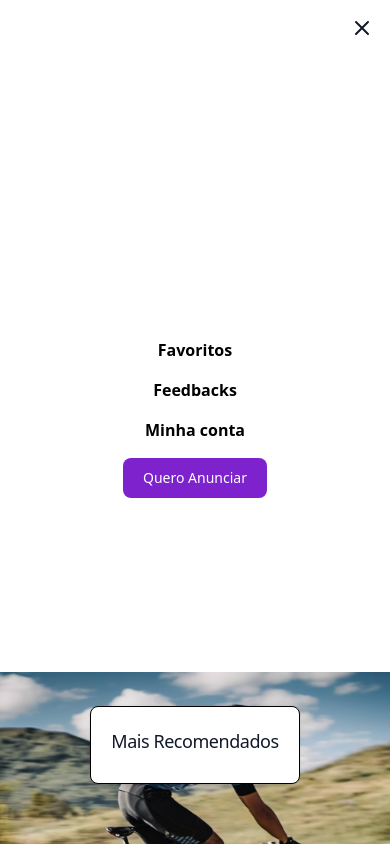
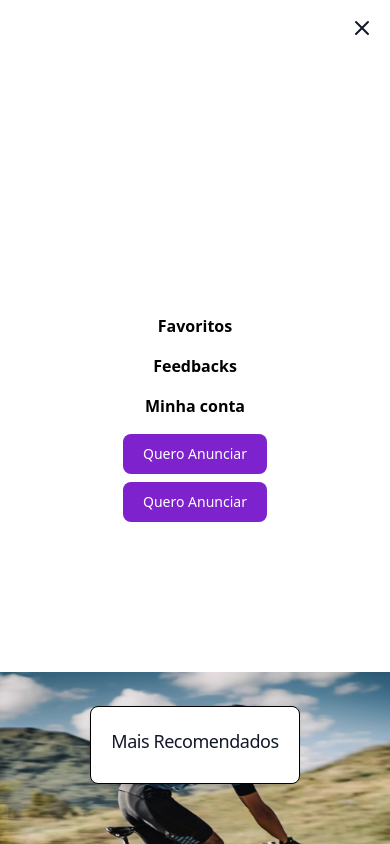
Before and after one commit to dsm-cefet-rj/ti-2024-1-grupo-10-1, a React (Vite) app in the folder frontend/: page / in a window 390 px wide. Both pictures are taken after a click on the button 195 px from the left and 182 px from the top of the page. Shown: the top 844 px of the page. Built offline with nearby package versions, Linux system fonts and the light colour scheme; grey boxes are pictures that could not be loaded.

Commit message:
Seçoes de Conta, Favoritos e Anuncio com restrição e redirecionamento de Login

```diff
--- a/frontend/src/components/HeaderHome.jsx
+++ b/frontend/src/components/HeaderHome.jsx
@@ -12,8 +12,7 @@ import useUserStore from './UserUtils';
 const HeaderHome = () => {
 	const [menuOpen, setMenuOpen] = useState(false);
 
-	const { user, has_logged } = useUserStore((state) => ({
-		user: state.user,
+	const { has_logged } = useUserStore((state) => ({
 		has_logged: state.user.logged
 	}));
 
@@ -34,21 +33,25 @@ const HeaderHome = () => {
 
 				{/* Menu de Navegação para Dispositivos Maiores */}
 				<nav className="hidden md:flex items-center gap-7">
-					<Link to="/favoritos" className='cursor-pointer flex items-center gap-2'><img src={fav} alt="Loja" /> <span>Favoritos</span></Link>
+
+					{/* <Link to="/favoritos" className='cursor-pointer flex items-center gap-2'><img src={fav} alt="Loja" /> <span>Favoritos</span></Link> */}
+					{has_logged && <Link to="/favoritos" className='cursor-pointer flex items-center gap-2'><img src={fav} alt="Loja" /> <span>Favoritos</span></Link>}
+					{!has_logged && <Link to="/login" className='cursor-pointer flex items-center gap-2'><img src={fav} alt="Loja" /> <span>Favoritos</span></Link>} {/*Adiciona o componente B */}
+
 					<Link to="/feedback" className='cursor-pointer flex items-center gap-2'><img src={batePapo} alt="Bate Papo" /> <span>Feedbacks</span></Link>
+
 					{/* <Link to="/conta" className='cursor-pointer flex items-center gap-2'><img src={ciclista} alt="Ciclista" /> <span>Conta</span></Link> */}
-
 					{has_logged && <Link to="/conta" className='cursor-pointer flex items-center gap-2'><img src={ciclista} alt="Ciclista" /> <span>Conta</span></Link>}
 					{!has_logged && <Link to="/login" className='cursor-pointer flex items-center gap-2'><img src={ciclista} alt="Ciclista" /> <span>Conta</span></Link>} {/*Adiciona o componente B */}
 
-					<Link to="/anuncios" className="focus:outline-none text-white bg-purple-700 hover:bg-purple-800 focus:ring-4 focus:ring-purple-300 font-medium rounded-lg text-sm px-5 py-2.5 mx-2">Quero Anunciar</Link>
+					{/* <Link to="/anuncios" className="focus:outline-none text-white bg-purple-700 hover:bg-purple-800 focus:ring-4 focus:ring-purple-300 font-medium rounded-lg text-sm px-5 py-2.5 mx-2">Quero Anunciar</Link> */}
+					{has_logged && <Link to="/anuncios" className="focus:outline-none text-white bg-purple-700 hover:bg-purple-800 focus:ring-4 focus:ring-purple-300 font-medium rounded-lg text-sm px-5 py-2.5 mx-2">Quero Anunciar</Link>}
+					{!has_logged && <Link to="/login" className="focus:outline-none text-white bg-purple-700 hover:bg-purple-800 focus:ring-4 focus:ring-purple-300 font-medium rounded-lg text-sm px-5 py-2.5 mx-2">Quero Anunciar</Link>}
+
 				</nav>
 
 				{/* Botão de Hambúrguer */}
-				<button
-					className="md:hidden focus:outline-none flex items-center justify-center"
-					onClick={() => setMenuOpen(!menuOpen)}
-				>
+				<button className="md:hidden focus:outline-none flex items-center justify-center" onClick={() => setMenuOpen(!menuOpen)} >
 					<svg className="w-6 h-6 text-gray-900" fill="none" viewBox="0 0 24 24" stroke="currentColor">
 						<path strokeLinecap="round" strokeLinejoin="round" strokeWidth="2" d="M4 6h16M4 12h16M4 18h16" />
 					</svg>
@@ -58,20 +61,30 @@ const HeaderHome = () => {
 				{menuOpen && (
 					<div className="md:hidden absolute top-0 left-0 w-full h-screen bg-white flex flex-col items-center justify-center">
 						{/* Botão de Fechar */}
-						<button
-							className="absolute top-4 right-4 focus:outline-none"
-							onClick={() => setMenuOpen(false)}
-						>
+						<button className="absolute top-4 right-4 focus:outline-none" onClick={() => setMenuOpen(false)}>
 							<svg className="w-6 h-6 text-gray-900" fill="none" viewBox="0 0 24 24" stroke="currentColor">
 								<path strokeLinecap="round" strokeLinejoin="round" strokeWidth="2" d="M6 18L18 6M6 6l12 12" />
 							</svg>
 						</button>
 
 						{/* Itens do Menu de Hambúrguer */}
-						<Link to="/favoritos" className='cursor-pointer flex items-center gap-2 mb-4'><b>Favoritos</b></Link>
+
+						{/* <Link to="/favoritos" className='cursor-pointer flex items-center gap-2 mb-4'><b>Favoritos</b></Link> */}
+						{has_logged && <Link to="/favoritos" className='cursor-pointer flex items-center gap-2 mb-4'><b>Favoritos</b></Link>}
+						{!has_logged && <Link to="/login" className='cursor-pointer flex items-center gap-2 mb-4'><b>Favoritos</b></Link>}
+
 						<Link to="/feedback" className='cursor-pointer flex items-center gap-2 mb-4'><b>Feedbacks</b></Link>
-						<Link to="/conta" className='cursor-pointer flex items-center gap-2 mb-4'><b>Minha conta</b></Link>
+						{/* {has_logged && <Link to="/feedback" className='cursor-pointer flex items-center gap-2 mb-4'><b>Feedbacks</b></Link>} */}
+						{/* {!has_logged && <Link to="/login" className='cursor-pointer flex items-center gap-2 mb-4'><b>Feedbacks</b></Link>} */}
+
+						{/* <Link to="/conta" className='cursor-pointer flex items-center gap-2 mb-4'><b>Minha conta</b></Link> */}
+						{has_logged && <Link to="/conta" className='cursor-pointer flex items-center gap-2 mb-4'><b>Minha conta</b></Link>}
+						{!has_logged && <Link to="/login" className='cursor-pointer flex items-center gap-2 mb-4'><b>Minha conta</b></Link>}
+
+
 						<Link to="/quero-vender" className="focus:outline-none text-white bg-purple-700 hover:bg-purple-800 focus:ring-4 focus:ring-purple-300 font-medium rounded-lg text-sm px-5 py-2.5 mb-2">Quero Anunciar</Link>
+						{has_logged && <Link to="/quero-vender" className="focus:outline-none text-white bg-purple-700 hover:bg-purple-800 focus:ring-4 focus:ring-purple-300 font-medium rounded-lg text-sm px-5 py-2.5 mb-2">Quero Anunciar</Link>}
+						{!has_logged && <Link to="/login" className="focus:outline-none text-white bg-purple-700 hover:bg-purple-800 focus:ring-4 focus:ring-purple-300 font-medium rounded-lg text-sm px-5 py-2.5 mb-2">Quero Anunciar</Link>}
 					</div>
 				)}
 			</header>
```
